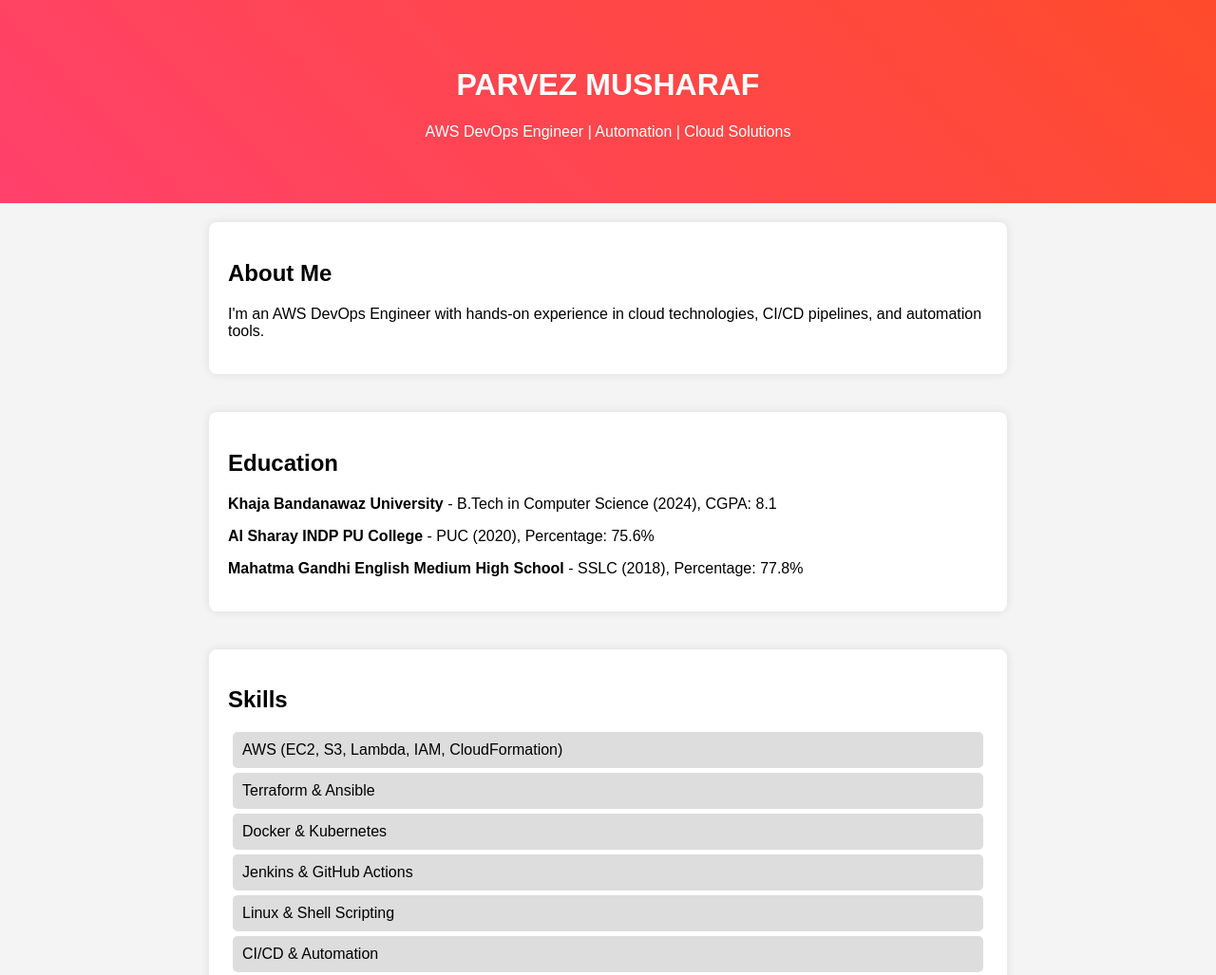
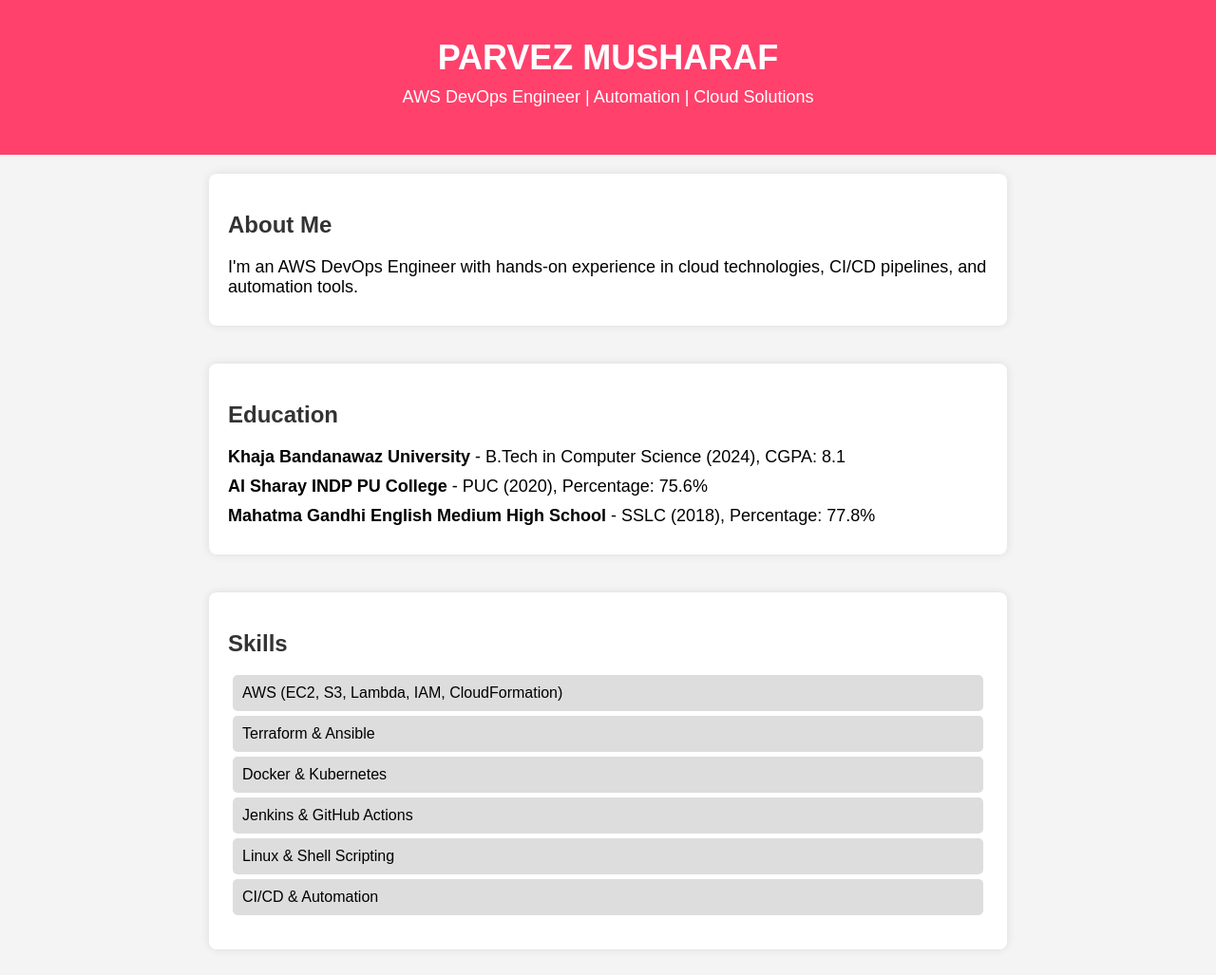
Before and after one commit to parvez-62/Static-Webpage-Hosting, a plain HTML site: page index.html in a window 1280 px wide. Shown: the top 1027 px of the page at 95% size. Drawn offline with Linux system fonts and the light colour scheme.

Commit message:
Update index.html

```diff
--- a/index.html
+++ b/index.html
@@ -14,10 +14,18 @@
             overflow: auto;
         }
         header {
-            background: linear-gradient(45deg, #ff416c, #ff4b2b);
+            background-color: #ff416c;
             color: white;
-            padding: 50px;
+            padding: 40px;
             text-align: center;
+        }
+        h1 {
+            font-size: 36px;
+            margin: 0;
+        }
+        p {
+            margin: 10px 0;
+            font-size: 18px;
         }
         section {
             padding: 20px;
@@ -29,6 +37,9 @@
             padding: 20px;
             border-radius: 8px;
             box-shadow: 0 0 10px rgba(0, 0, 0, 0.1);
+        }
+        h2 {
+            color: #333;
         }
         ul {
             list-style: none;
@@ -43,6 +54,9 @@
         a {
             text-decoration: none;
             color: #007bff;
+        }
+        a:hover {
+            text-decoration: underline;
         }
     </style>
 </head>
```
